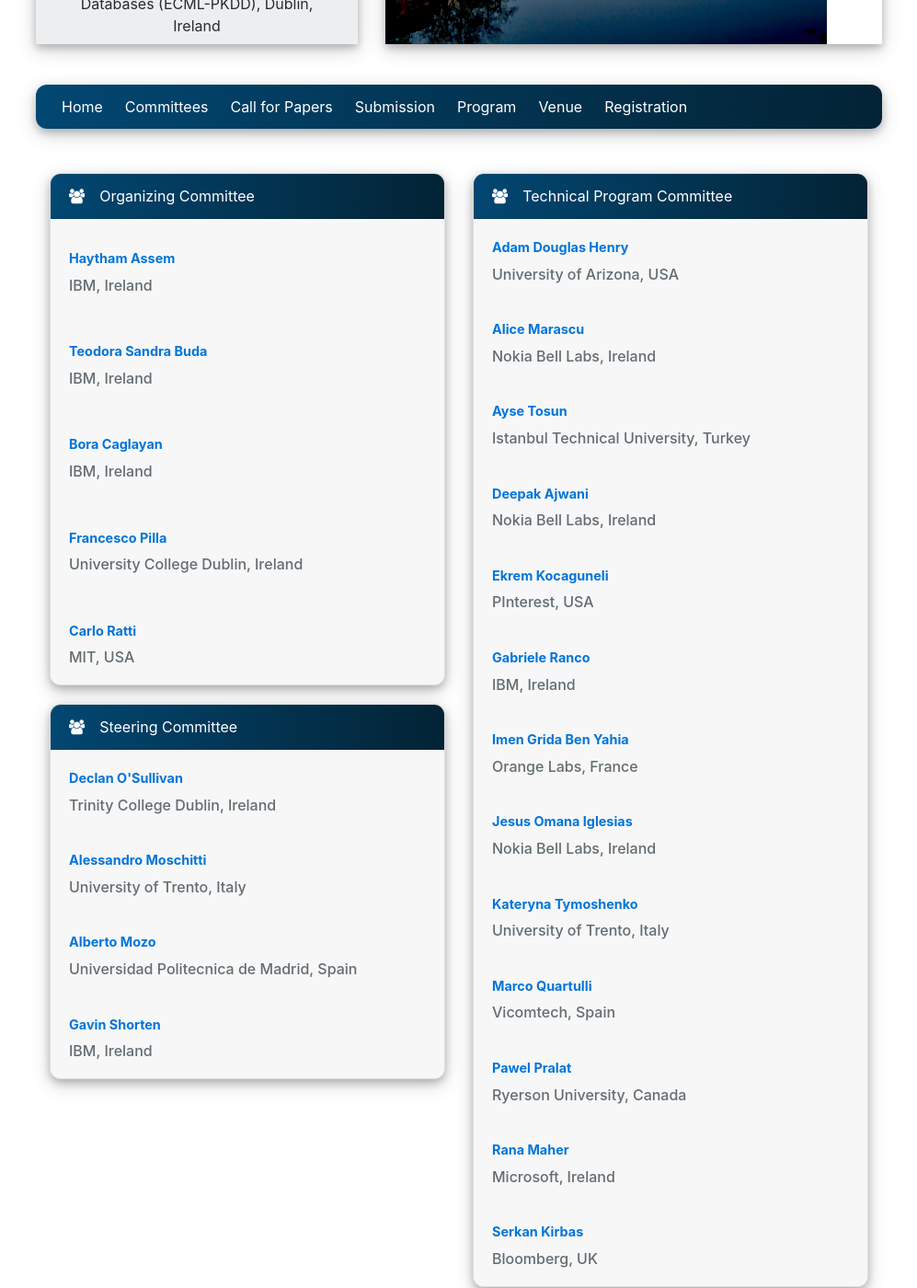
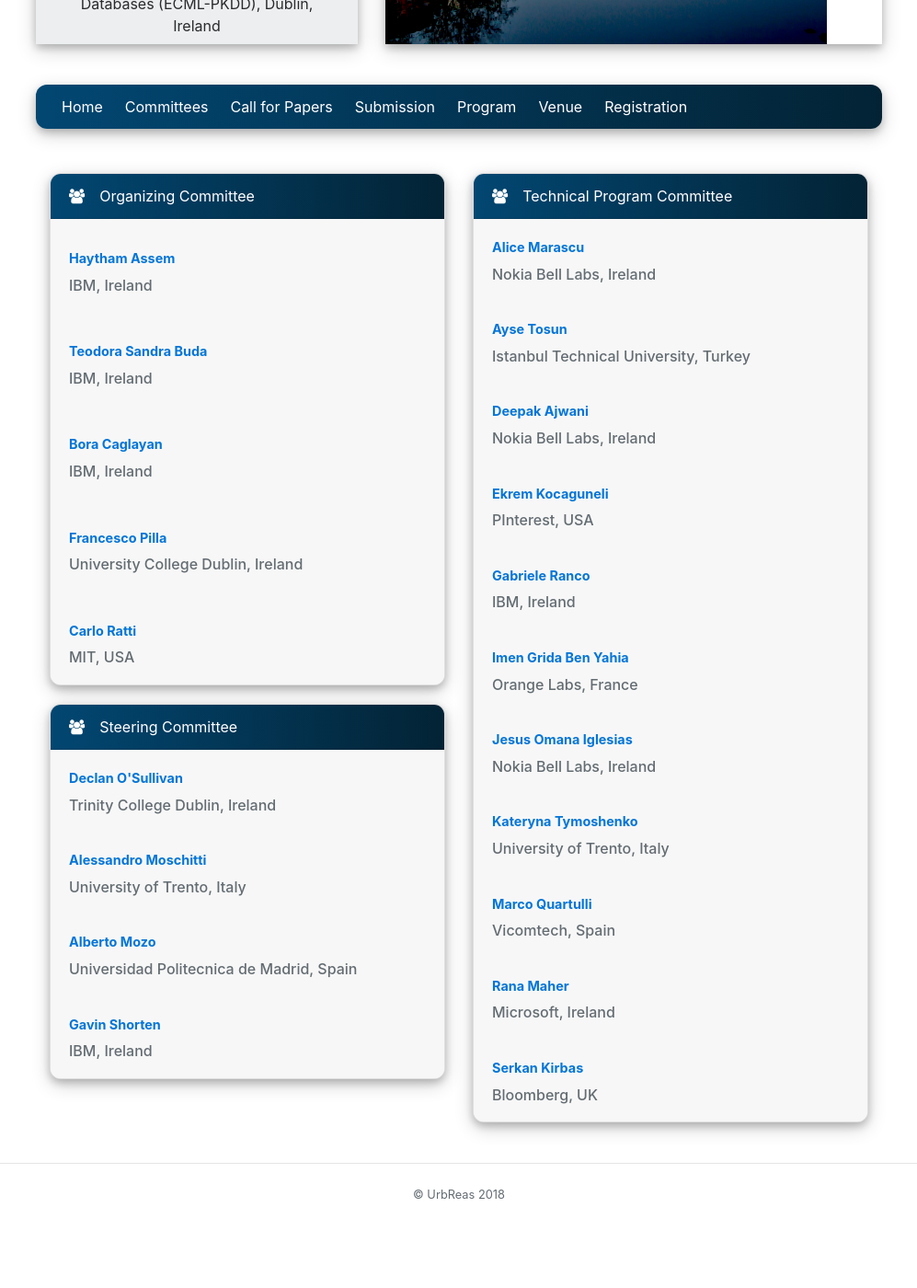
Before and after one commit to UrbanReasoningWorkshop/urbanreasoningworkshop.github.io, a Jekyll site: the page built from committees.html, in a window 1280 px wide and 1400 px high, scrolled down 288 px. Shown: the whole window at 92% size, without its empty margins (141-1138 px from the left). Built offline with Jekyll 4.4.1, drawn with Linux system fonts in a browser that asks for light colours; nearby versions of some CDN libraries; after the commit the page ends 1612 px from its top, so only the background shows below that.

Commit message:
Update conference.yml

```diff
--- a/_data/conference.yml
+++ b/_data/conference.yml
@@ -127,9 +127,6 @@ steering_committees:
     org: IBM, Ireland
     homepage:
 technical_program_committees:
-  - name: Adam Douglas Henry
-    org: University of Arizona, USA
-    homepage: TBA
   - name: Alice Marascu
     org: Nokia Bell Labs, Ireland
     homepage: TBA
@@ -157,9 +154,6 @@ technical_program_committees:
   - name: Marco Quartulli
     org: Vicomtech, Spain
     homepage: TBA
-  - name: Pawel Pralat
-    org: Ryerson University, Canada
-    homepage: TBA
   - name: Rana Maher
     org: Microsoft, Ireland
     homepage: TBA
```
